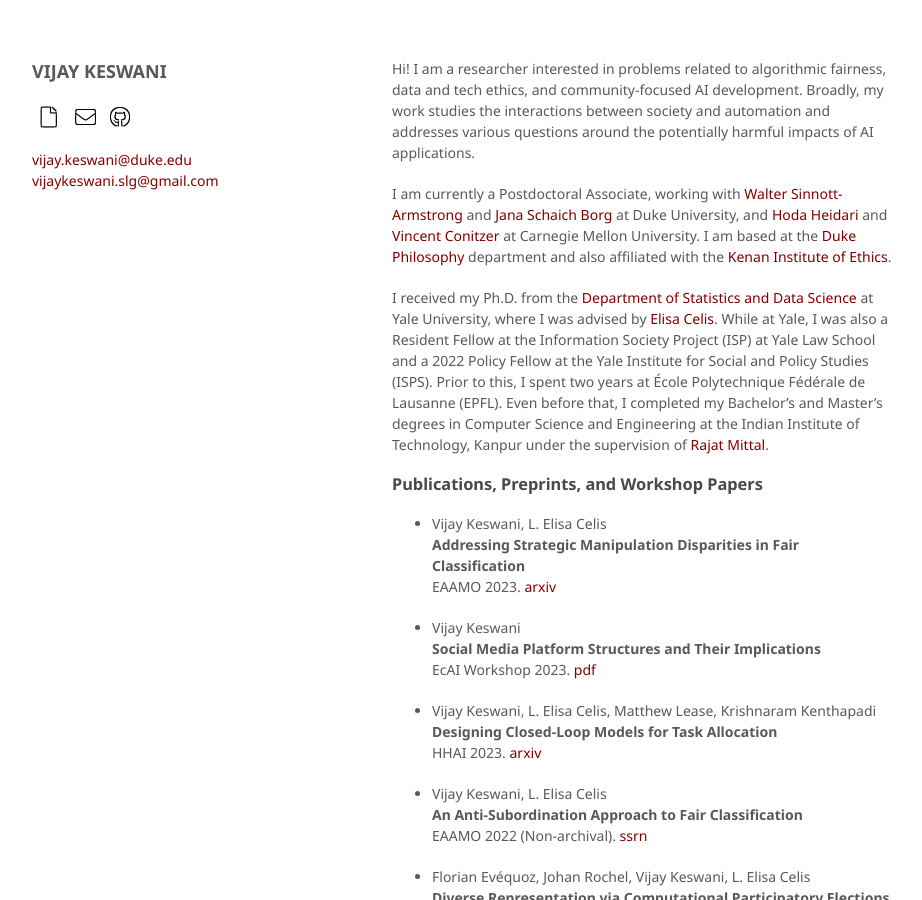
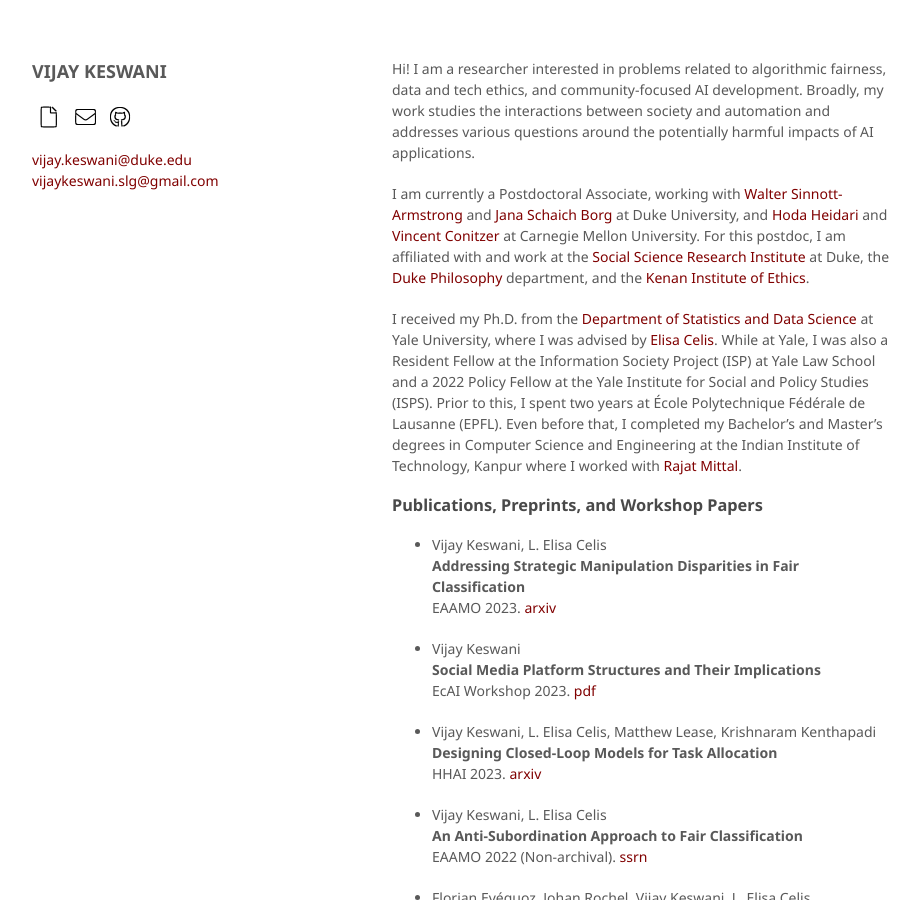
Before and after one commit to vijaykeswani/vijaykeswani.github.io, a Jekyll site: the page built from index.md, in a window 1280 px wide and 900 px high. Shown: the whole window, without its empty margins (178-1100 px from the left). Built offline with Jekyll 4.4.1, drawn with Linux system fonts in a browser that asks for light colours; nearby versions of some CDN libraries; a script that is not in the unit is left out.

Commit message:
Update index.md

```diff
--- a/index.md
+++ b/index.md
@@ -5,9 +5,9 @@ layout: default
 
 Hi! I am a researcher interested in problems related to algorithmic fairness, data and tech ethics, and community-focused AI development. Broadly, my work studies the interactions between society and automation and addresses various questions around the potentially harmful impacts of AI applications.
 
-I am currently a Postdoctoral Associate, working with [Walter Sinnott-Armstrong](https://www.sinnott-armstrong.com/) and [Jana Schaich Borg](https://scholars.duke.edu/person/borg) at Duke University, and [Hoda Heidari](https://www.cs.cmu.edu/~hheidari/) and [Vincent Conitzer](http://www.cs.cmu.edu/~conitzer/) at Carnegie Mellon University. I am based at the [Duke Philosophy](https://philosophy.duke.edu/) department and also affiliated with the [Kenan Institute of Ethics](https://kenan.ethics.duke.edu/).
+I am currently a Postdoctoral Associate, working with [Walter Sinnott-Armstrong](https://www.sinnott-armstrong.com/) and [Jana Schaich Borg](https://scholars.duke.edu/person/borg) at Duke University, and [Hoda Heidari](https://www.cs.cmu.edu/~hheidari/) and [Vincent Conitzer](http://www.cs.cmu.edu/~conitzer/) at Carnegie Mellon University. For this postdoc, I am affiliated with and work at the [Social Science Research Institute](https://ssri.duke.edu/) at Duke, the [Duke Philosophy](https://philosophy.duke.edu/) department, and the [Kenan Institute of Ethics](https://kenan.ethics.duke.edu/).
 
-I received my Ph.D. from the [Department of Statistics and Data Science](https://statistics.yale.edu/) at Yale University, where I was advised by [Elisa Celis](https://datascienceethics.org/elisacelis/). While at Yale, I was also a Resident Fellow at the Information Society Project (ISP) at Yale Law School and a 2022 Policy Fellow at the Yale Institute for Social and Policy Studies (ISPS). Prior to this, I spent two years at École Polytechnique Fédérale de Lausanne (EPFL). Even before that, I completed my Bachelor's and Master's degrees in Computer Science and Engineering at the Indian Institute of Technology, Kanpur under the supervision of [Rajat Mittal](https://cse.iitk.ac.in/users/rmittal).
+I received my Ph.D. from the [Department of Statistics and Data Science](https://statistics.yale.edu/) at Yale University, where I was advised by [Elisa Celis](https://datascienceethics.org/elisacelis/). While at Yale, I was also a Resident Fellow at the Information Society Project (ISP) at Yale Law School and a 2022 Policy Fellow at the Yale Institute for Social and Policy Studies (ISPS). Prior to this, I spent two years at École Polytechnique Fédérale de Lausanne (EPFL). Even before that, I completed my Bachelor's and Master's degrees in Computer Science and Engineering at the Indian Institute of Technology, Kanpur where I worked with [Rajat Mittal](https://cse.iitk.ac.in/users/rmittal).
 
 ### Publications, Preprints, and Workshop Papers
 *   Vijay Keswani, L. Elisa Celis\\
```
